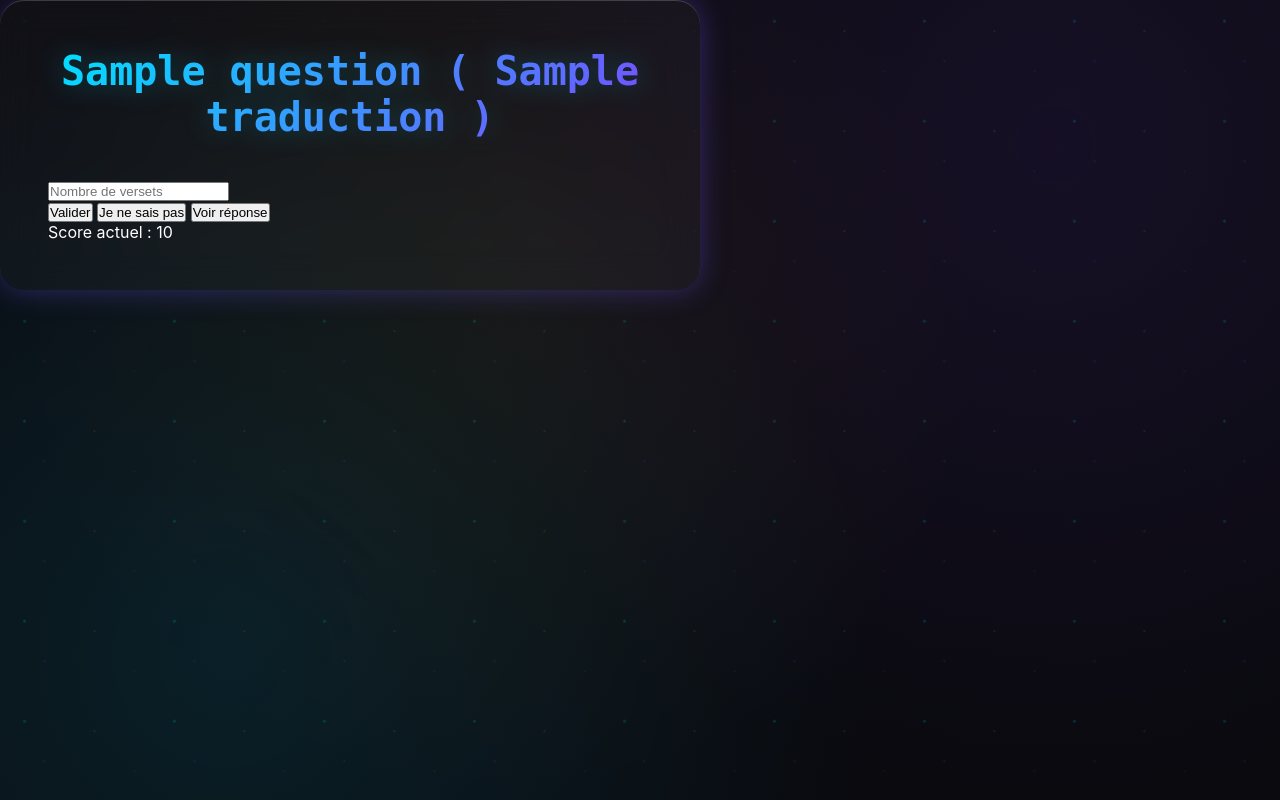
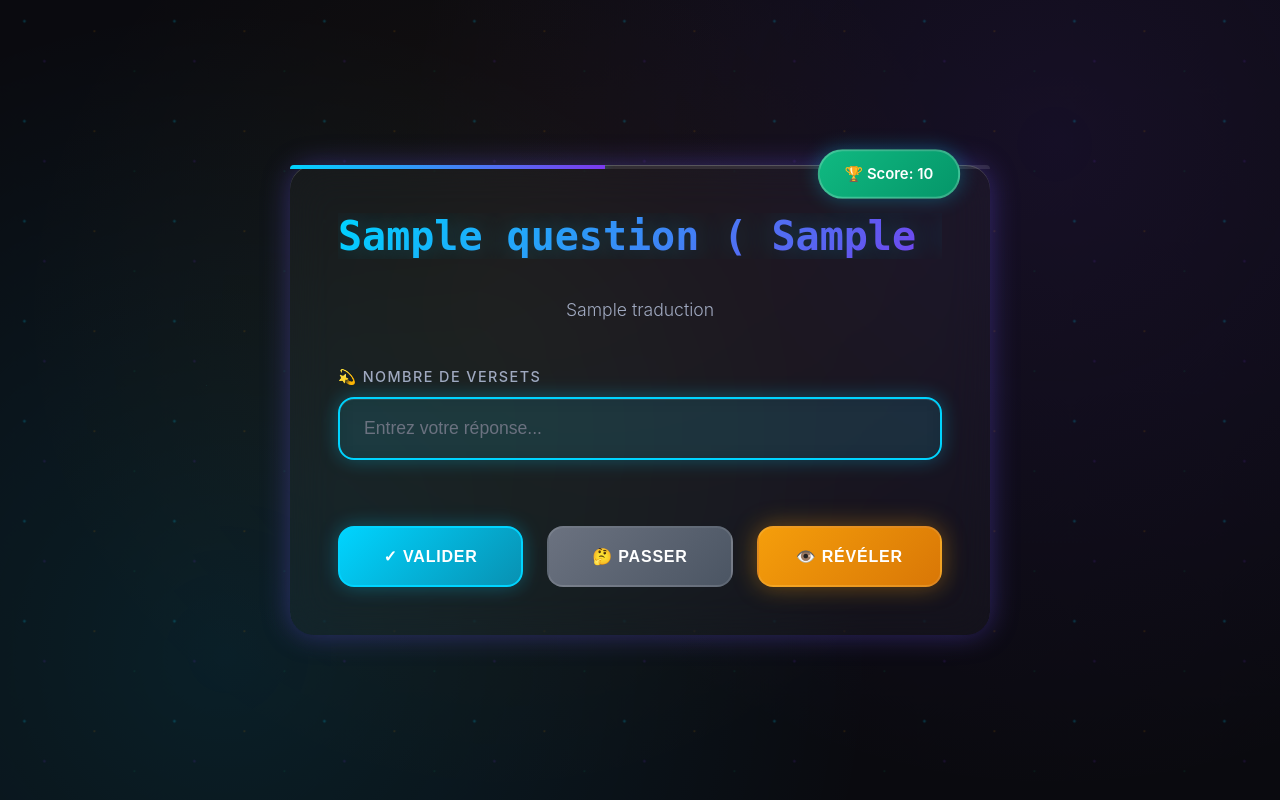
Before and after one commit to NezimK/QuizSuras, a Flask app: template templates/quiz_n1.html in a window 1280 px wide. Run offline with Flask 3, Linux system fonts and the light colour scheme; the template is opened without the code that fills it: most values are stand-ins (such as "Sample title", 1, 10 or a date in 2020).

Commit message:
add class to make css

```diff
--- a/templates/quiz_n1.html
+++ b/templates/quiz_n1.html
@@ -1,37 +1,45 @@
 <!DOCTYPE html>
 <html lang="fr">
-
 <head>
     <meta charset="UTF-8">
-  <title>Quiz Niveau 1</title>
+    <meta name="viewport" content="width=device-width, initial-scale=1.0">
+    <title>Quiz Futuriste - Niveau 1</title>
     <link rel="stylesheet" href="{{ url_for('static', filename='quiz_n1.css') }}">
 </head>
-
 <body>
+    <div class="main-container">
         <div class="quiz-container">
-    <h2 class="quiz-title">{{ question["nom"]}} ( {{ question["traduction"] }} ) </h2>
-
-    <form method="POST">
-      <input type="text" name="reponse" placeholder="Nombre de versets">
-
-      <div class="actions">
-        <button type="submit" name="action" value="valider">Valider</button>
-        <button type="submit" name="action" value="je_sais_pas">Je ne sais pas</button>
-        <button type="submit" name="action" value="voir_reponse">Voir réponse</button>
+            <div class="progress-bar">
+                <div class="progress-fill"></div>
+            </div>
+            <div class="score-badge">🏆 Score: {{ score }}</div>
+            <h1 class="quiz-title typing-effect">{{ question["nom"]}} ( {{ question["traduction"] }} ) </h1>
+            <p class="quiz-subtitle">{{ question["traduction"] }}</p>
+            <form class="form-container" method="POST">
+                <div class="input-group">
+                    <label class="input-label" for="reponse">💫 Nombre de versets</label>
+                    <input type="text" id="reponse" name="reponse" class="futuristic-input" placeholder="Entrez votre réponse..." autocomplete="off" autofocus>
+                </div>
+                <div class="actions-grid">
+                    <button type="submit" name="action" value="valider" class="futuristic-btn btn-primary">✓ Valider</button>
+                    <button type="submit" name="action" value="je_sais_pas" class="futuristic-btn btn-secondary">🤔 Passer</button>
+                    <button type="submit" name="action" value="voir_reponse" class="futuristic-btn btn-warning">👁️ Révéler</button>
                 </div>
             </form>
-
             {% if request.form.get("action") == "voir_reponse" %}
             <p>Réponse : {{ question["versets"] }}</p>
+            <div class="answer-section" style="display: none;">
                  <form method="POST">
-    <button type="submit" name="action" value="continuer">Continuer</button>
-    <button type="submit" name="action" value="recommencer">Recommencer</button>
+                <div class="actions-grid" style="margin-top: 1.5rem;">
+                    <button type="submit" name="action" value="continuer" class="futuristic-btn btn-primary">➡️ Continuer</button>
+                    <button type="submit" name="action" value="recommencer" class="futuristic-btn btn-secondary">🔄 Recommencer</button>
                     </form>
                   {% endif %}
-
-
-    <p>Score actuel : {{ score }}</p>
+                    <div></div>
                 </div>
+            </div>
+        </div>
+    </div>
+    <script src="script.js"></script>
 </body>
-
 </html>
```
Lines whose indentation alone changed are shown as unchanged.
